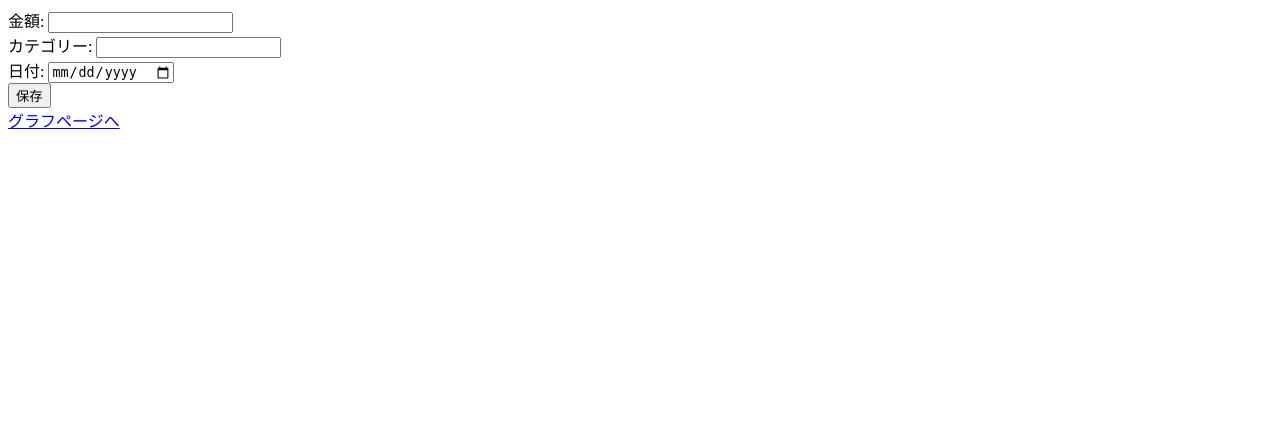
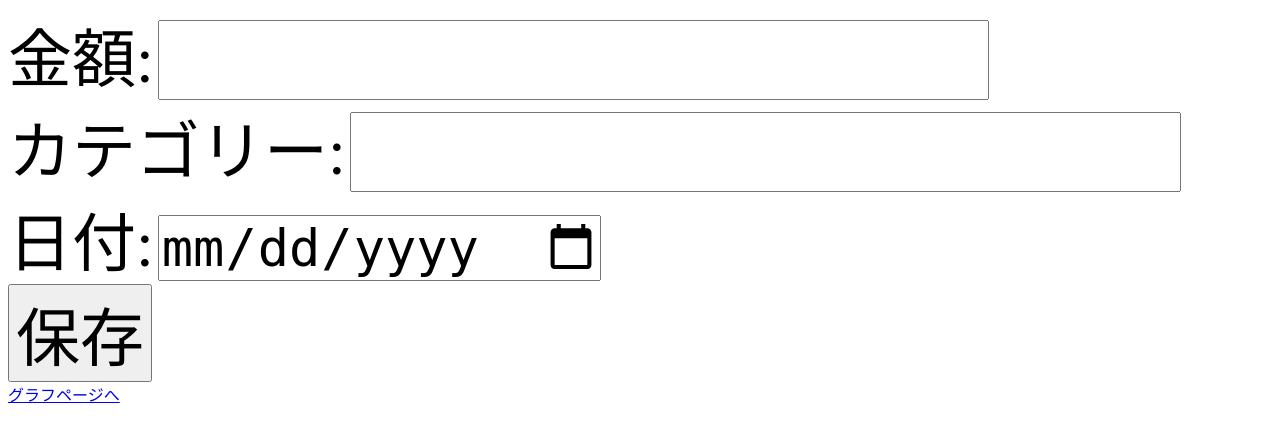
Before and after one commit to 2023AIT-OOP2-G14/Kakeibo, a Flask app: page / in a window 1280 px wide. Shown: the top 442 px of the page. Run offline with Flask 3, Linux system fonts and the light colour scheme.

Commit message:
k22100_文字サイズ変更

```diff
--- a/templates/input.html
+++ b/templates/input.html
@@ -5,6 +5,24 @@
     <meta charset="UTF-8">
     <meta name="viewport" content="width=device-width, initial-scale=1.0">
     <title>入力ページ</title>
+
+    <style>
+        /* 追加したスタイル */
+        label {
+            font-size: 4em;
+            /* 4倍の大きさに指定 */
+        }
+
+        input {
+            font-size: 4em;
+            /* 4倍の大きさに指定 */
+        }
+
+        button {
+            font-size: 4em;
+            /* 4倍の大きさに指定 */
+        }
+    </style>
 </head>
 
 <body>
```
Also changed, not shown: modules/balance_of_account.json (added, +12 -0 lines).
